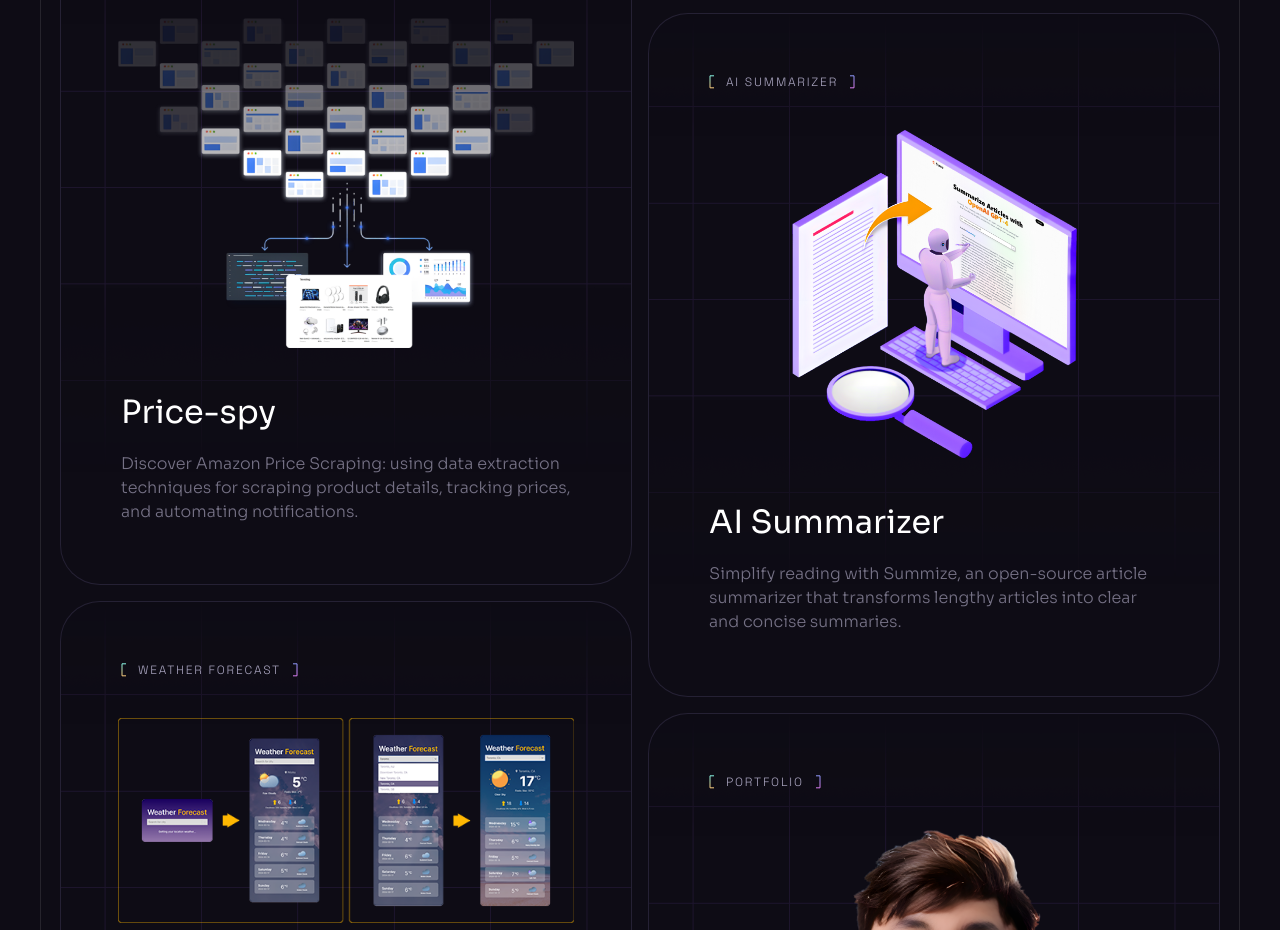
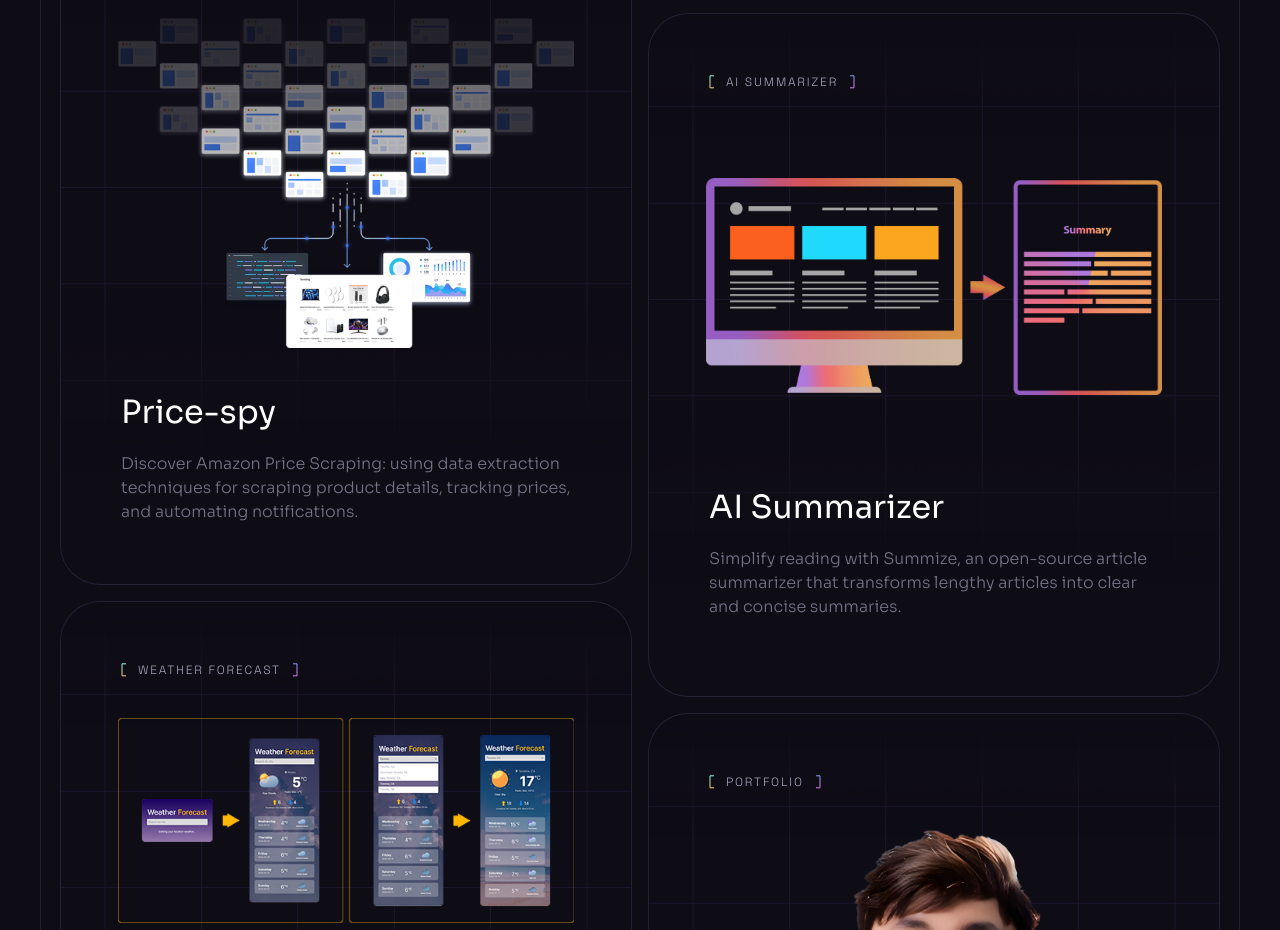
Before and after one commit to wang77289271/my_portfolio, a React (Vite) app: page / in a window 1280 px wide. Shown: the part 3100-4030 px from the top of the page. Built offline with nearby package versions, Linux system fonts and the light colour scheme.

Commit message:
update ai summarize project images

```diff
--- a/src/assets/index.js
+++ b/src/assets/index.js
@@ -93,6 +93,7 @@
 
 import pricespy_feature_img_1 from './projects/pricespy_features_1.png'
 import portfolio_feature from './projects/portfolio_features.jpg'
+import ai_summarize_feature_1 from './projects/ai_summarize_feature_1.png'
 
 export {
   check,
@@ -175,4 +176,5 @@
   logo_name_2,
   pricespy_feature_img_1,
   portfolio_feature,
+  ai_summarize_feature_1,
 }
--- a/src/constants/index.js
+++ b/src/constants/index.js
@@ -51,6 +51,7 @@
   weather_cover,
   pricespy_feature_img_1,
   portfolio_feature,
+  ai_summarize_feature_1,
 } from '../assets'
 
 export const navigation = [
@@ -237,9 +238,9 @@
       },
     ],
     status: 'done',
-    imageUrl: ai_summarize_cover,
-    adjuestImgSize: 'w-[50%]',
-    featureImg: '',
+    imageUrl: ai_summarize_feature_1,
+    adjuestImgSize: 'w-[80%] py-12',
+    featureImg: ai_summarize_cover,
   },
   {
     id: 'weather-forecast',
--- a/src/pages/NotFound.jsx
+++ b/src/pages/NotFound.jsx
@@ -1,4 +1,4 @@
-import React, { useEffect, useState } from 'react'
+import { useEffect, useState } from 'react'
 import { useNavigate } from 'react-router-dom'
 
 const NotFound = () => {
```
Also changed, not shown: src/assets/projects/ai_summarize_feature_1.png (added).
